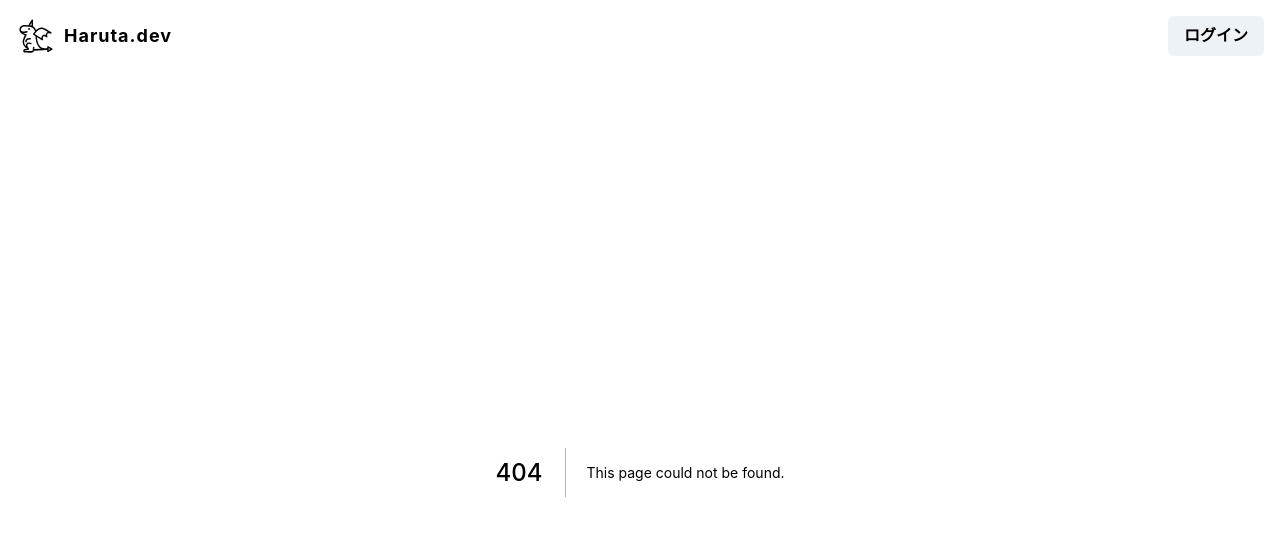
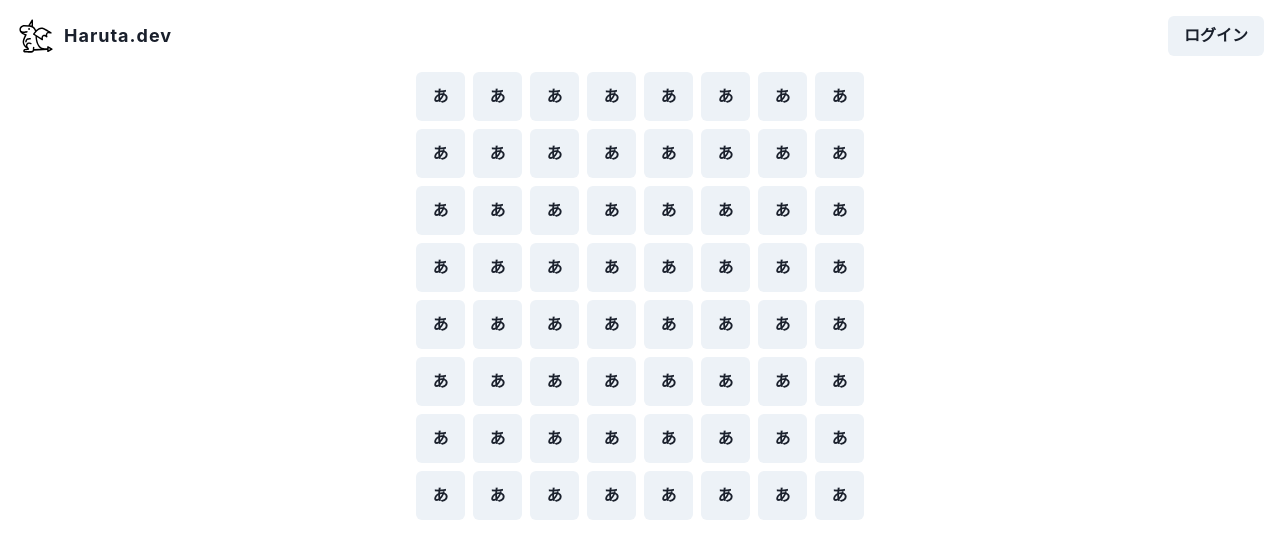
Before and after one commit to haruta24/haruta, a Next.js app: page /apps/aaa in a window 1280 px wide. Before the commit this address had no page. Shown: the top 558 px of the page. Built offline with nearby package versions, Linux system fonts and the light colour scheme.

Commit message:
update: ボタンを並べる

```diff
--- /dev/null
+++ b/pages/apps/aaa.tsx
@@ -0,0 +1,33 @@
+import { Box, Button, Grid, HStack } from "@chakra-ui/react"
+import Head from "next/head"
+import React, { FunctionComponent } from "react"
+// ReactがAaaAppを呼び出している
+const AaaApp: FunctionComponent = () => {
+  /**
+   * 文字列を文字の配列にする
+   * join　配列の全ての要素をくっ付けた文字列を返す
+   * split 文字列の配列に分割
+   */
+  const texts: string[] = new Array(65).join("あ").split("")
+
+  return (
+    <>
+      <Head>
+        <title>{"text"}</title>
+      </Head>
+      <HStack justify={"center"}>
+        <Box w={"md"} h={"md"}>
+          <Grid templateColumns="repeat(8, 1fr)" gap={2} h={"100%"}>
+            {texts.map((text, index) => (
+              <Button key={index} h={"100%"}>
+                {text}
+              </Button>
+            ))}
+          </Grid>
+        </Box>
+      </HStack>
+    </>
+  )
+}
+
+export default AaaApp
```
Also changed, not shown: next-env.d.ts (added).
